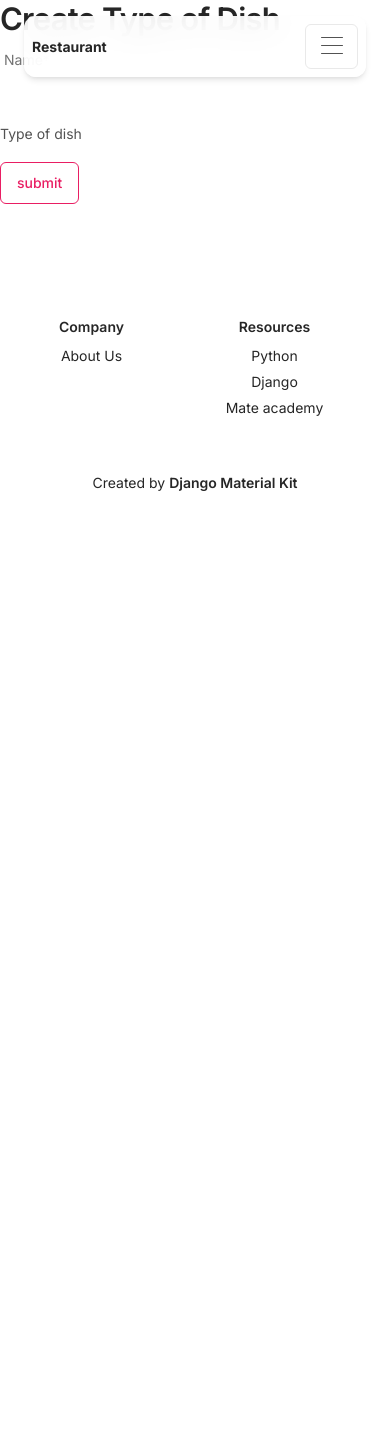
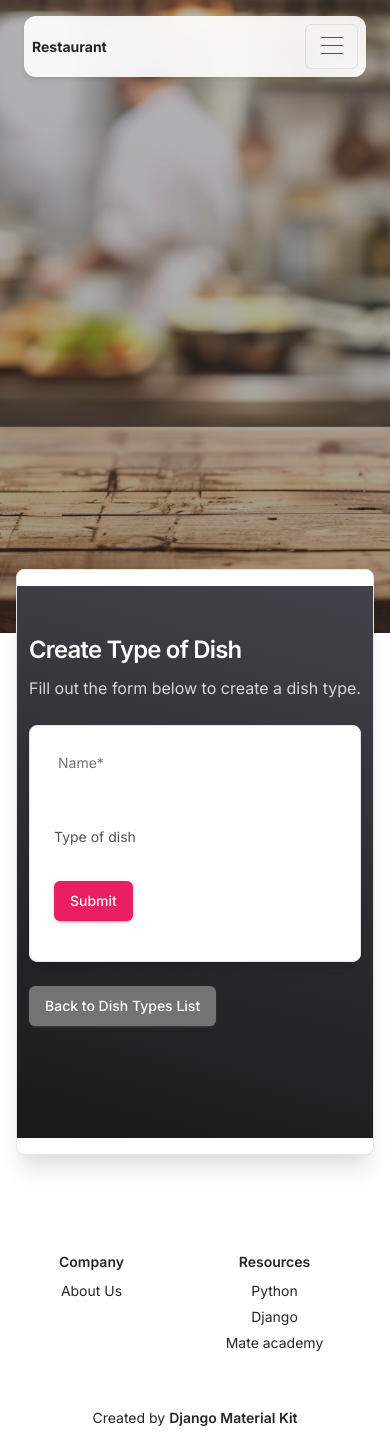
Before and after one commit to VolodymyrHavrylenko/restaurant-kitchen-service, a Django app: page /dish_types/create/ in a window 390 px wide. Before the commit the page ends 491 px from the top, so only its background shows below. Run offline with Django 5.2, Linux system fonts and the light colour scheme; a user stored in the database is signed in; some libraries are stand-ins or nearby versions.

Commit message:
style: Add style for all form pages

```diff
--- a/templates/kitchen/dish_type_form.html
+++ b/templates/kitchen/dish_type_form.html
@@ -1,11 +1,44 @@
 {% extends "base.html" %}
+{% load static %}
 {% load crispy_forms_filters %}
 
 {% block content %}
-  <h1>{{ object|yesno:"Update,Create" }} Type of Dish</h1>
-  <form action="" method="post" novalidate>
-  {% csrf_token %}
-    {{ form|crispy }}
-    <input class="btn btn-outline-primary" type="submit" value="submit">
-  </form>
+  <header class="header-2">
+    <div class="page-header min-vh-75 relative"
+         style="background-image: url('{% static "assets/img/bg-landing_type_of_dish.png" %}')">
+      <span class="mask bg-gradient-dark opacity-4"></span>
+    </div>
+  </header>
+
+  <div class="card card-body shadow-xl mx-3 mx-md-4 mt-n6">
+    <section class="pb-5 position-relative bg-gradient-dark mx-n3">
+      <div class="container">
+        <div class="row">
+          <div class="col-md-8 text-start mb-5 mt-5">
+
+            <h3 class="text-white position-relative z-index-1">
+              {{ object|yesno:"Update,Create" }} Type of Dish
+            </h3>
+
+            <p class="text-white opacity-8 mb-4">
+              Fill out the form below to {{ object|yesno:"update,create" }} a dish type.
+            </p>
+
+            <div class="card card-body shadow-lg p-4 mb-4">
+              <form action="" method="post" novalidate>
+                {% csrf_token %}
+                {{ form|crispy }}
+                <input class="btn btn-primary mt-3" type="submit" value="Submit">
+              </form>
+            </div>
+
+            <a href="{% url 'kitchen:dish-type-list' %}" class="btn btn-secondary">
+              Back to Dish Types List
+            </a>
+
+          </div>
+        </div>
+      </div>
+    </section>
+  </div>
 {% endblock %}
```
Also changed, not shown: templates/kitchen/dish_form.html (+39 -6 lines), templates/kitchen/ingredient_form.html (+39 -6 lines).
